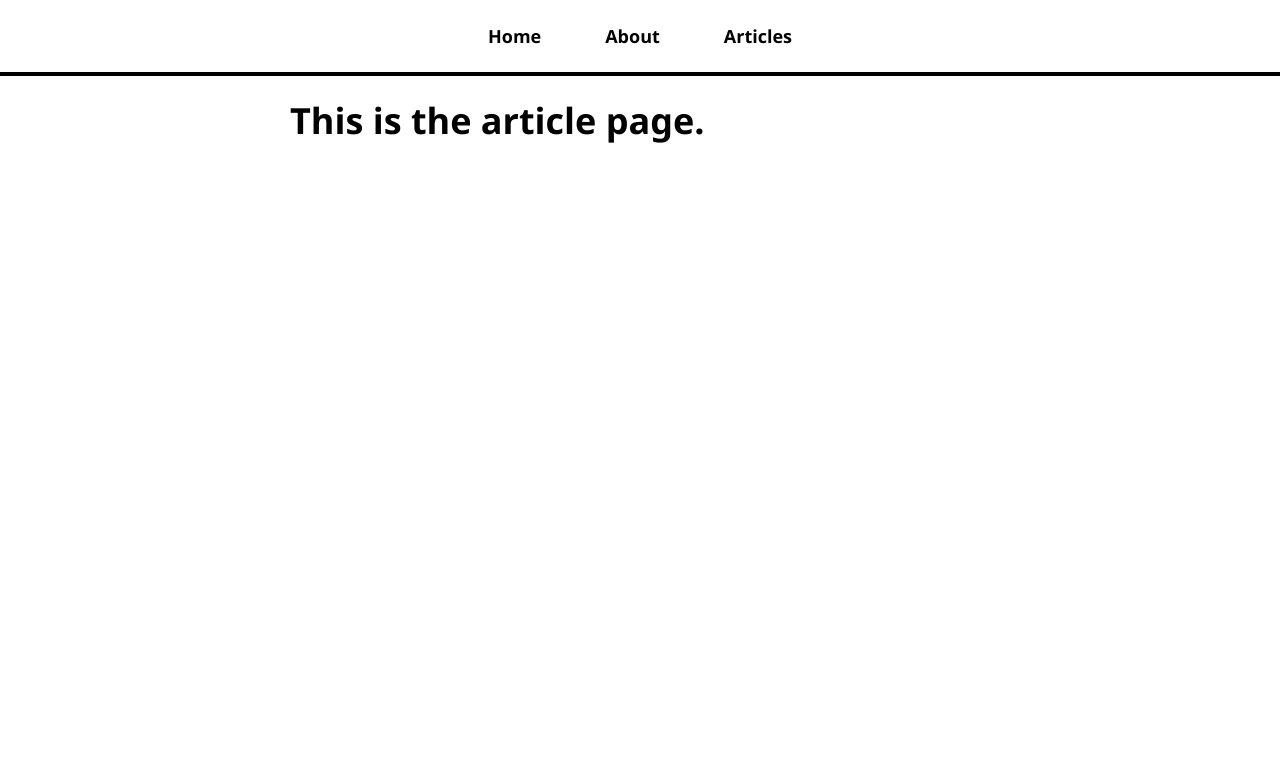
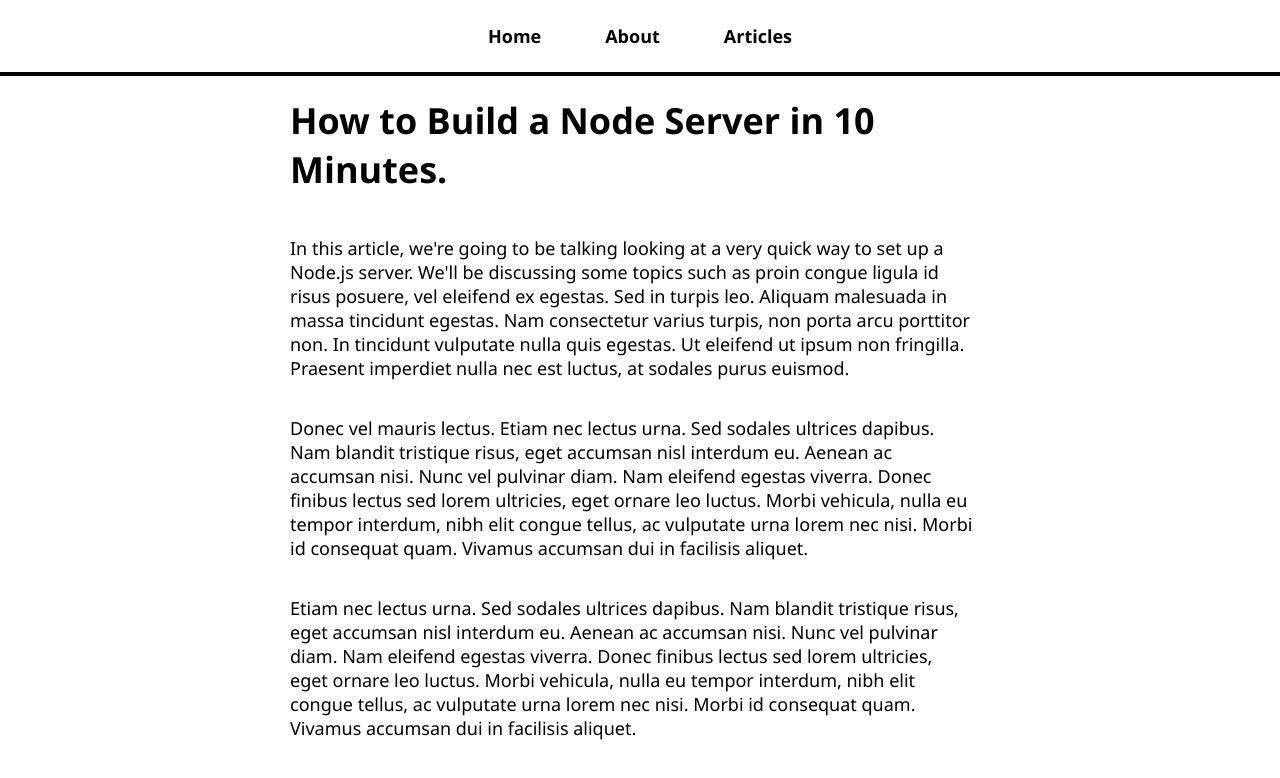
Before and after one commit to shamsWMM/blog-app, a React (Create React App) app: page /articles/learn-node in a window 1280 px wide. Shown: the top 778 px of the page. Built offline with nearby package versions, Linux system fonts and the light colour scheme.

Commit message:
Added article content

```diff
--- a/src/pages/ArticlePage.js
+++ b/src/pages/ArticlePage.js
@@ -1,6 +1,22 @@
+import { useParams } from "react-router-dom";
+import articles from "./article-content";
+
 const ArticlePage = () => {
+    const params = useParams;
+    //const articleId = params.articleId;
+    const { articleId } = params(); //object destructuring
+    const article = articles.find(
+        article => article.name === articleId);
     return (
-        <h1>This is the article page.</h1>
+        <>
+            <h1> {article.title}.</h1>
+            {
+                article.content.map(paragraph => (
+                    <p>{paragraph}</p>
+                ))
+
+            }
+        </>
     );
 }
 
--- /dev/null
+++ b/src/pages/article-content.js
@@ -0,0 +1,77 @@
+const articles = [
+    {
+        name: 'learn-react',
+        title: 'The Fastest Way to Learn React',
+        content: [
+            `Welcome! Today we're going to be talking about the fastest way to
+            learn React. We'll be discussing some topics such as proin congue
+            ligula id risus posuere, vel eleifend ex egestas. Sed in turpis leo.
+            Aliquam malesuada in massa tincidunt egestas. Nam consectetur varius turpis,
+            non porta arcu porttitor non. In tincidunt vulputate nulla quis egestas. Ut
+            eleifend ut ipsum non fringilla. Praesent imperdiet nulla nec est luctus, at
+            sodales purus euismod.`,
+            `Donec vel mauris lectus. Etiam nec lectus urna. Sed sodales ultrices dapibus.
+            Nam blandit tristique risus, eget accumsan nisl interdum eu. Aenean ac accumsan
+            nisi. Nunc vel pulvinar diam. Nam eleifend egestas viverra. Donec finibus lectus
+            sed lorem ultricies, eget ornare leo luctus. Morbi vehicula, nulla eu tempor
+            interdum, nibh elit congue tellus, ac vulputate urna lorem nec nisi. Morbi id
+            consequat quam. Vivamus accumsan dui in facilisis aliquet.`,
+            `Etiam nec lectus urna. Sed sodales ultrices dapibus.
+            Nam blandit tristique risus, eget accumsan nisl interdum eu. Aenean ac accumsan
+            nisi. Nunc vel pulvinar diam. Nam eleifend egestas viverra. Donec finibus lectus
+            sed lorem ultricies, eget ornare leo luctus. Morbi vehicula, nulla eu tempor
+            interdum, nibh elit congue tellus, ac vulputate urna lorem nec nisi. Morbi id
+            consequat quam. Vivamus accumsan dui in facilisis aliquet.`,
+        ]
+    },    {
+        name: 'learn-node',
+        title: 'How to Build a Node Server in 10 Minutes',
+        content: [
+            `In this article, we're going to be talking looking at a very quick way
+            to set up a Node.js server. We'll be discussing some topics such as proin congue
+            ligula id risus posuere, vel eleifend ex egestas. Sed in turpis leo.
+            Aliquam malesuada in massa tincidunt egestas. Nam consectetur varius turpis,
+            non porta arcu porttitor non. In tincidunt vulputate nulla quis egestas. Ut
+            eleifend ut ipsum non fringilla. Praesent imperdiet nulla nec est luctus, at
+            sodales purus euismod.`,
+            `Donec vel mauris lectus. Etiam nec lectus urna. Sed sodales ultrices dapibus.
+            Nam blandit tristique risus, eget accumsan nisl interdum eu. Aenean ac accumsan
+            nisi. Nunc vel pulvinar diam. Nam eleifend egestas viverra. Donec finibus lectus
+            sed lorem ultricies, eget ornare leo luctus. Morbi vehicula, nulla eu tempor
+            interdum, nibh elit congue tellus, ac vulputate urna lorem nec nisi. Morbi id
+            consequat quam. Vivamus accumsan dui in facilisis aliquet.`,
+            `Etiam nec lectus urna. Sed sodales ultrices dapibus.
+            Nam blandit tristique risus, eget accumsan nisl interdum eu. Aenean ac accumsan
+            nisi. Nunc vel pulvinar diam. Nam eleifend egestas viverra. Donec finibus lectus
+            sed lorem ultricies, eget ornare leo luctus. Morbi vehicula, nulla eu tempor
+            interdum, nibh elit congue tellus, ac vulputate urna lorem nec nisi. Morbi id
+            consequat quam. Vivamus accumsan dui in facilisis aliquet.`,
+        ]
+    },     {
+        name: 'mongodb',
+        title: 'Learn MongoDB',
+        content: [
+            `Today is the day I talk about something which scares most people: resumes.
+            In reality, I'm not sure why people have such a hard time with proin congue
+            ligula id risus posuere, vel eleifend ex egestas. Sed in turpis leo.
+            Aliquam malesuada in massa tincidunt egestas. Nam consectetur varius turpis,
+            non porta arcu porttitor non. In tincidunt vulputate nulla quis egestas. Ut
+            eleifend ut ipsum non fringilla. Praesent imperdiet nulla nec est luctus, at
+            sodales purus euismod.`,
+            `Donec vel mauris lectus. Etiam nec lectus urna. Sed sodales ultrices dapibus.
+            Nam blandit tristique risus, eget accumsan nisl interdum eu. Aenean ac accumsan
+            nisi. Nunc vel pulvinar diam. Nam eleifend egestas viverra. Donec finibus lectus
+            sed lorem ultricies, eget ornare leo luctus. Morbi vehicula, nulla eu tempor
+            interdum, nibh elit congue tellus, ac vulputate urna lorem nec nisi. Morbi id
+            consequat quam. Vivamus accumsan dui in facilisis aliquet.`,
+            `Etiam nec lectus urna. Sed sodales ultrices dapibus.
+            Nam blandit tristique risus, eget accumsan nisl interdum eu. Aenean ac accumsan
+            nisi. Nunc vel pulvinar diam. Nam eleifend egestas viverra. Donec finibus lectus
+            sed lorem ultricies, eget ornare leo luctus. Morbi vehicula, nulla eu tempor
+            interdum, nibh elit congue tellus, ac vulputate urna lorem nec nisi. Morbi id
+            consequat quam. Vivamus accumsan dui in facilisis aliquet.`,
+        ]
+    },
+];
+
+export default articles;
```
